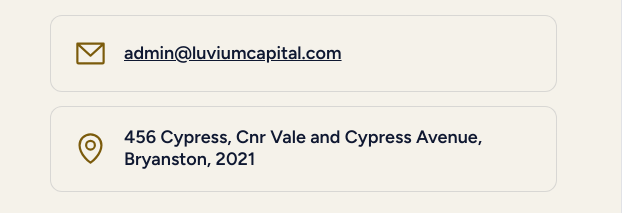
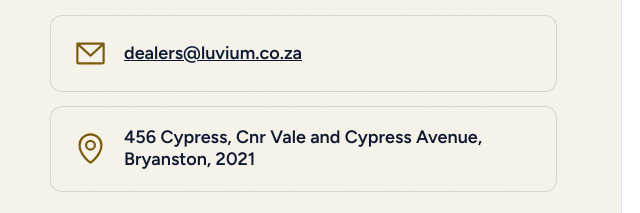
Before and after one commit to luviumcapital/luvium-co-za, a website: page contact.html in a window 1280 px wide. Shown: the part 282-495 px from the top of the page, 0-640 px from the left. Drawn offline with Linux system fonts and the light colour scheme.

Commit message:
Contact: dealer-facing pages use dealers@luvium.co.za (legal pages keep admin@luviumcapital.com)

```diff
--- a/contact.html
+++ b/contact.html
@@ -54,7 +54,7 @@
       <h1 class="display">Contact</h1>
       <p class="lede">Questions about floor plan finance, onboarding or the dealer portal. Write to us and a person will reply.</p>
       <ul class="checks">
-        <li><svg class="ico" aria-hidden="true"><use href="/img/icons.svg#i-envelope-simple"/></svg><a href="mailto:admin@luviumcapital.com">admin@luviumcapital.com</a></li>
+        <li><svg class="ico" aria-hidden="true"><use href="/img/icons.svg#i-envelope-simple"/></svg><a href="mailto:dealers@luvium.co.za">dealers@luvium.co.za</a></li>
         <li><svg class="ico" aria-hidden="true"><use href="/img/icons.svg#i-map-pin"/></svg><span>456 Cypress, Cnr Vale and Cypress Avenue, Bryanston, 2021</span></li>
       </ul>
     </div>
@@ -67,7 +67,7 @@
         <label class="consent"><input type="checkbox" name="consent" value="yes" required><span>I agree to the <a href="/privacy.html">privacy policy</a>.</span></label>
         <button class="btn" type="submit">Send message <svg class="ico" aria-hidden="true"><use href="/img/icons.svg#i-arrow-right"/></svg></button>
         <div class="msg" role="status" aria-live="polite"></div>
-        <noscript><p class="fine">JavaScript is off. Please email <a href="mailto:admin@luviumcapital.com">admin@luviumcapital.com</a> instead.</p></noscript>
+        <noscript><p class="fine">JavaScript is off. Please email <a href="mailto:dealers@luvium.co.za">dealers@luvium.co.za</a> instead.</p></noscript>
       </form>
     </div>
   </div>
--- a/js/site.js
+++ b/js/site.js
@@ -4,7 +4,7 @@
   'use strict';
   var doc = document;
   var reduce = window.matchMedia && window.matchMedia('(prefers-reduced-motion: reduce)').matches;
-  var MAIL = 'admin@luviumcapital.com';
+  var MAIL = 'dealers@luvium.co.za';
 
   function $(s, c) { return (c || doc).querySelector(s); }
   function $all(s, c) { return Array.prototype.slice.call((c || doc).querySelectorAll(s)); }
```
Also changed, not shown: index.html (+2 -2 lines), login.html (+1 -1 lines), register.html (+1 -1 lines), src/pages/contact.html (+2 -2 lines), src/pages/index.html (+2 -2 lines), src/pages/login.html (+1 -1 lines), src/pages/register.html (+1 -1 lines).
